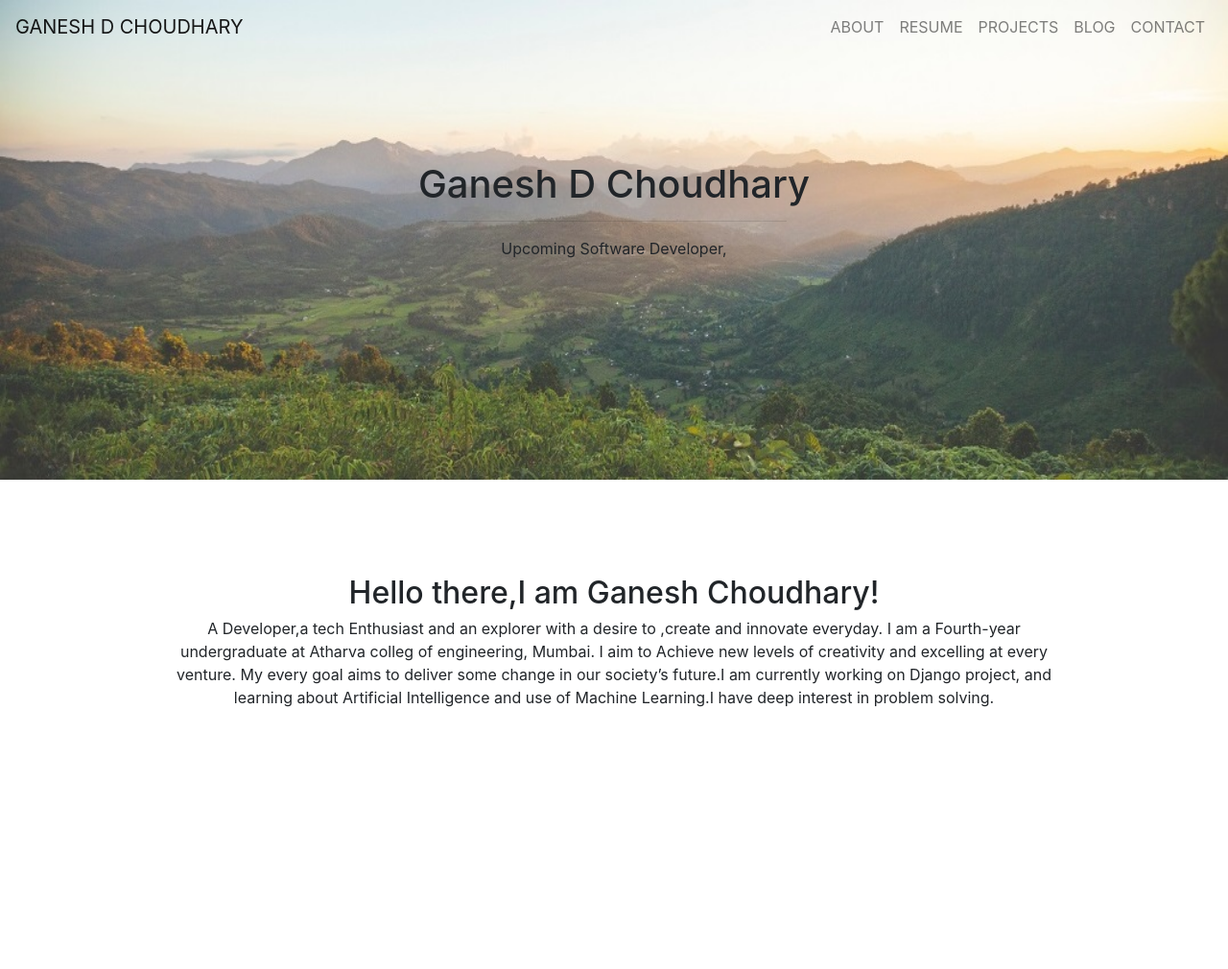
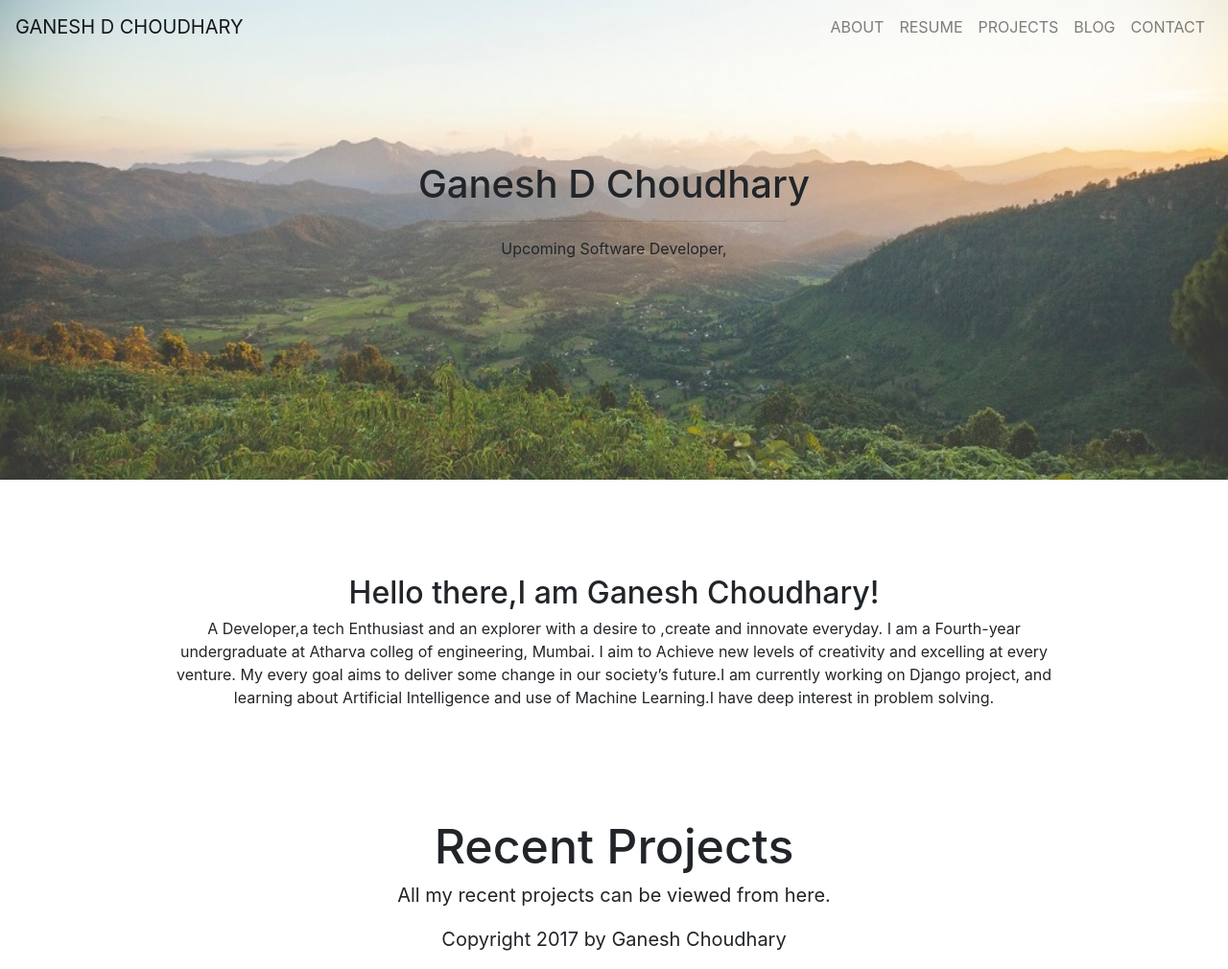
Before and after one commit to ganeshmukesh123/my-page, a plain HTML site: page index.html in a window 1280 px wide. Shown: the whole page at 96% size. Before the commit the page ends 855 px from the top, so only its background shows below. Drawn offline with nearby package versions, Linux system fonts and the light colour scheme.

Commit message:
adding simple footer

```diff
--- a/index.html
+++ b/index.html
@@ -10,7 +10,7 @@
     <link rel="stylesheet" href="css/style.css">
   </head>
   <body>
-    <nav class="navbar navbar-expand-lg navbar-light fixed-top" id="nav-white">
+    <nav class="navbar navbar-expand-lg navbar-light fixed-top" id="nav-white" style="transition: 0.5s;">
       <a class="navbar-brand" href="#">GANESH D CHOUDHARY</a>
       <button class="navbar-toggler" type="button" data-toggle="collapse" data-target="#navbarSupportedContent" aria-controls="navbarSupportedContent" aria-expanded="false" aria-label="Toggle navigation">
         <span class="navbar-toggler-icon"></span>
@@ -56,6 +56,20 @@
         </div>
       </div>
     </section>
+    <section>
+      <div class="container">
+        <div class="row justify-content-md-center">
+          <div class="col-md-10" style="text-align: center;">
+            <h2 style="font-size: 50px;">Recent Projects</h2>
+            <p style="font-size: 20px;">All my recent projects can be viewed from here.</p>
+          </div>
+        </div>
+      </div>
+    </section>
+    <footer class="footer" style="text-align: center;">
+      <p style="font-size: 20px;">Copyright 2017 by Ganesh Choudhary</p>
+
+    </footer>
 
 
     <!-- Optional JavaScript -->
```
